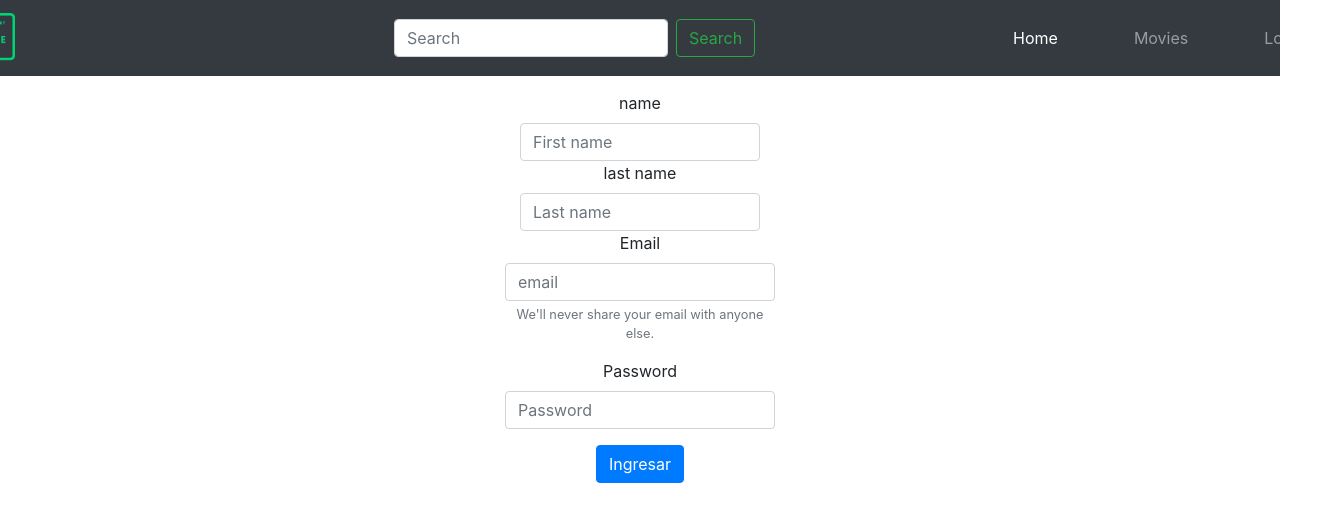
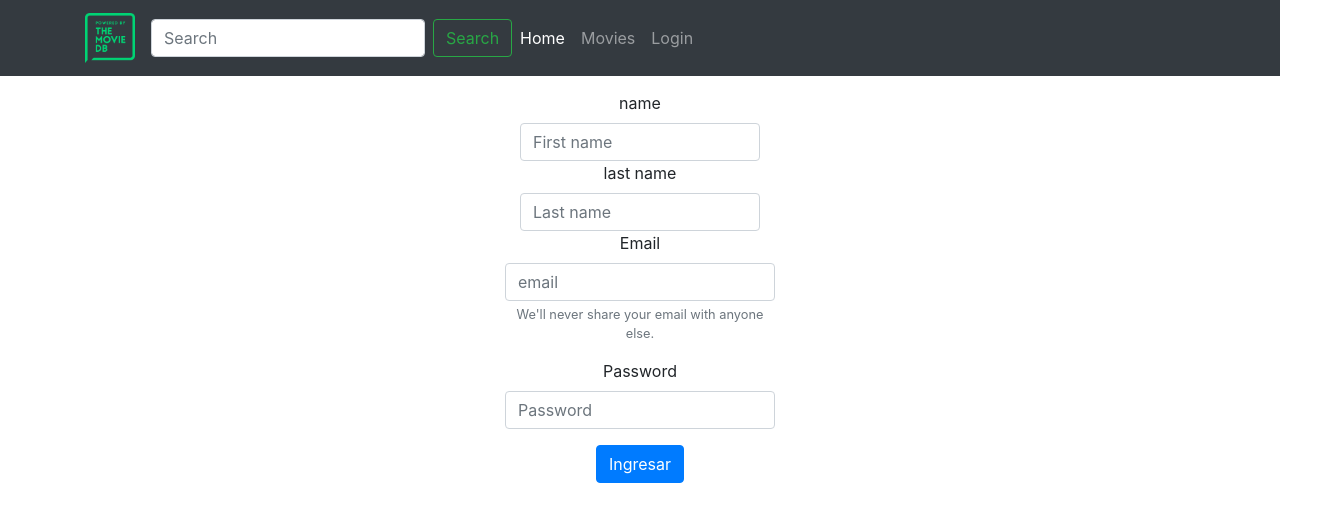
Before and after one commit to LucianoSassano/newReactMovieProject, a React (Create React App) app: page /login in a window 1280 px wide. Shown: the top 522 px of the page, 1344 px wide, since content can reach past the window. Built offline with nearby package versions, Linux system fonts and the light colour scheme; no server answers.

Commit message:
changes made

```diff
--- a/src/App.js
+++ b/src/App.js
@@ -1,17 +1,37 @@
 import React from "react";
 import Admin from "./pages/Admin";
 import Home from "./pages/Home";
-import Login from './pages/Login';
-import 'bootstrap/dist/css/bootstrap.min.css';
+import Login from "./pages/Login";
+import "bootstrap/dist/css/bootstrap.min.css";
 import "./App.css";
 import { BrowserRouter as Router, Switch, Route, Link } from "react-router-dom";
-import $ from 'jquery';
+import $ from "jquery";
 
+class App extends React.Component {
+  constructor(props) {
+    super(props);
+    this.state = {}
+    this.performSearch()
+  }
 
-function App() {
+  performSearch(){
+    console.log("Performing search")
+    const urlString = "https://api.themoviedb.org/3/search/movie?api_key=16e4c7896761f5945c9296a93ce5703f&query=marvel"
+    $.ajax({
+      url: urlString,
+      success:(searchResults) =>{
+        console.log("performed succesfully");
+        console.log(searchResults.results);
 
+      },
+      error:(xhr,status,err) =>{
+        console.error("failed to fetch data");
 
+      }
+    })
+  }
 
+  render() {
     return (
       <div className="App">
         <Router>
@@ -30,5 +50,6 @@ function App() {
       </div>
     );
   }
+}
 
 export default App;
--- a/src/components/Movie.js
+++ b/src/components/Movie.js
@@ -7,7 +7,9 @@ export default class Movie extends  React.Component{
 
     render(){
         return(
-            <div className="movie-container"></div>
+            <div className="movie-container">
+
+            </div>
 
         );
     }
--- a/src/components/NavBar.css
+++ /dev/null
@@ -1,29 +0,0 @@
-nav {
-  display: -webkit-box;
-  display: -ms-flexbox;
-  display: flex;
-  -webkit-box-pack: justify;
-      -ms-flex-pack: justify;
-          justify-content: space-between;
-}
-
-nav .navbar-brand {
-  margin-left: -150px;
-}
-
-nav .navbar-brand img {
-  margin: 0 30px;
-}
-
-nav #search-bar {
-  margin-left: 30%;
-}
-
-nav ul {
-  margin-left: 50%;
-}
-
-nav ul .nav-item {
-  margin: 0 30px;
-}
-/*# sourceMappingURL=NavBar.css.map */
--- a/src/components/NavBar.js
+++ b/src/components/NavBar.js
@@ -1,6 +1,6 @@
 import React from "react";
 import MovieLogo from "../images/movie-logo.png";
-import "../components/NavBar.css"
+
 
 class Navbar extends React.Component {
   render() {
@@ -11,15 +11,15 @@ class Navbar extends React.Component {
             <a className="navbar-brand" href="./Home">
               <img src={MovieLogo} width="50" height="50" alt="page icon"></img>
             </a>
-            <form class="form-inline" id="search-bar">
+            <form className="form-inline" id="search-bar">
               <input
-                class="form-control mr-sm-2"
+                className="form-control mr-sm-2"
                 type="search"
                 placeholder="Search"
                 aria-label="Search"
               />
               <button
-                class="btn btn-outline-success my-2 my-sm-0"
+                className="btn btn-outline-success my-2 my-sm-0"
                 type="submit"
               >
                 Search
--- a/src/components/NavBar.scss
+++ /dev/null
@@ -1,21 +0,0 @@
-nav {
-  display: flex;
-  justify-content: space-between;
-  .navbar-brand {
-    margin-left: -150px;
-    img {
-      margin: 0 30px;
-    }
-  }
-
-  #search-bar {
-      margin-left: 30%;
-  }
-  ul {
-    margin-left: 50%;
-
-    .nav-item {
-      margin: 0 30px;
-    }
-  }
-}
--- a/src/pages/Home.js
+++ b/src/pages/Home.js
@@ -12,8 +12,6 @@ class Home extends React.Component{
         return(
         <NavBar />
 
-
-
         )
     }
 }
--- a/src/pages/Login.js
+++ b/src/pages/Login.js
@@ -9,44 +9,44 @@ class Login extends React.Component {
         <NavBar />
         <form className="form-class">
           <div className="col-auto">
-          <div class="col-auto">
-            <div class="name-input">
+          <div className="col-auto">
+            <div className="name-input">
               <label>name</label>
               <input
                 type="text"
-                class="form-control"
+                className="form-control"
                 placeholder="First name"
                 required
               />
             </div>
-            <div class="last-name-input">
+            <div className="last-name-input">
               <label>last name</label>
               <input
                 type="text"
-                class="form-control"
+                className="form-control"
                 placeholder="Last name"
                 required
               />
             </div>
           </div>
-          <div class="form-group">
+          <div className="form-group">
             <label for="exampleInputEmail1">Email</label>
             <input
               type="email"
-              class="form-control"
+              className="form-control"
               id="exampleInputEmail1"
               aria-describedby="emailHelp"
               placeholder="email"
             />
-            <small id="emailHelp" class="form-text text-muted">
+            <small id="emailHelp" className="form-text text-muted">
               We'll never share your email with anyone else.
             </small>
           </div>
-          <div class="form-group">
+          <div className="form-group">
             <label for="exampleInputPassword1">Password</label>
             <input
               type="password"
-              class="form-control"
+              className="form-control"
               id="exampleInputPassword1"
               placeholder="Password"
             />
```
Also changed, not shown: src/pages/Admin.js (+20 -11 lines), 1 other file (tests, documents, lock files or other folders). Lines whose indentation alone changed are shown as unchanged.
